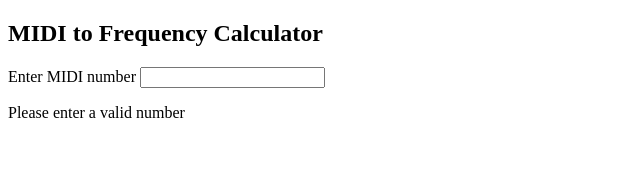
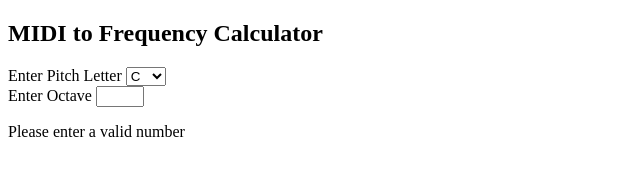
Before and after one commit to Angeldude/midi_calculator, a website: page index.html in a window 1280 px wide. Shown: the whole page, without its empty margins (0-640 px from the left). Drawn offline with nearby package versions, Linux system fonts and the light colour scheme.

Commit message:
figured it out with flapjax; combining two inputs

```diff
--- a/index.html
+++ b/index.html
@@ -1,5 +1,6 @@
 <!DOCTYPE html>
 <html lang="en">
+
 <head>
     <meta charset="UTF-8">
     <meta name="viewport" content="width=device-width, initial-scale=1.0">
@@ -10,10 +11,23 @@
     <script src="src/script.js"></script>
     <title>MIDI Calc</title>
 </head>
+
 <body>
     <h2>MIDI to Frequency Calculator</h2>
-    <label for="pitch">Enter MIDI number</label>
-    <input type="number" id="pitch">
+    <section>
+        <label for="letter">Enter Pitch Letter</label>
+        <select id='letter'>
+            <option value='0'>C</option>
+            <option value='1'>C#</option>
+            <option value='2'>D</option>
+        </select>
+    </section>
+
+    <section>
+        <label for="octave">Enter Octave</label>
+        <input id='octave' type='number' min='1' max='8' />
+    </section>
     <main id="app"></main>
 </body>
+
 </html>
--- a/src/module.js
+++ b/src/module.js
@@ -4,4 +4,15 @@ const mtof = (midiNum) => {
   }
 const midiFromString = R.compose(mtof, parseInt)
 
+const combineInputs = R.curry((x,y) => {
+      const grr = parseInt(y);
+      const brr = parseInt(x);
+      return (grr+brr).toString();
+})
+
+const convertOctave = (x) =>{
+  const arg = parseInt(x);
+  return ((arg + 1) * 12);
+}
+
 const sanitizeFreq = num => isNaN(num) ? "Please enter a valid number" : num.toString() + " Hz"
--- a/src/script.js
+++ b/src/script.js
@@ -1,11 +1,17 @@
 window.addEventListener('load', function(){
    let app = $('app');
-   let input = $('pitch');
+   let pitchName = $('letter');
+   let octave = $('octave');
 
-   const formattedFreq = extractValueE(input)
-                      .mapE(midiFromString)
-                      .startsWith(NaN)
-                      .liftB(sanitizeFreq)
+   const pch = extractValueB(pitchName);
+   const oct = extractValueB(octave);
+
+   let pitches = pch.liftB(combineInputs);
+   let octaves = oct.liftB(convertOctave);
+
+   const formattedFreq = octaves.liftB(pitches)
+                         .liftB(midiFromString)
+                         .liftB(sanitizeFreq)
 
    let result  = DIV({id:'freq'}, P(formattedFreq));
    app.appendChild(result)
```
Also changed, not shown: package.json (added, +22 -0 lines), 1 other file.
